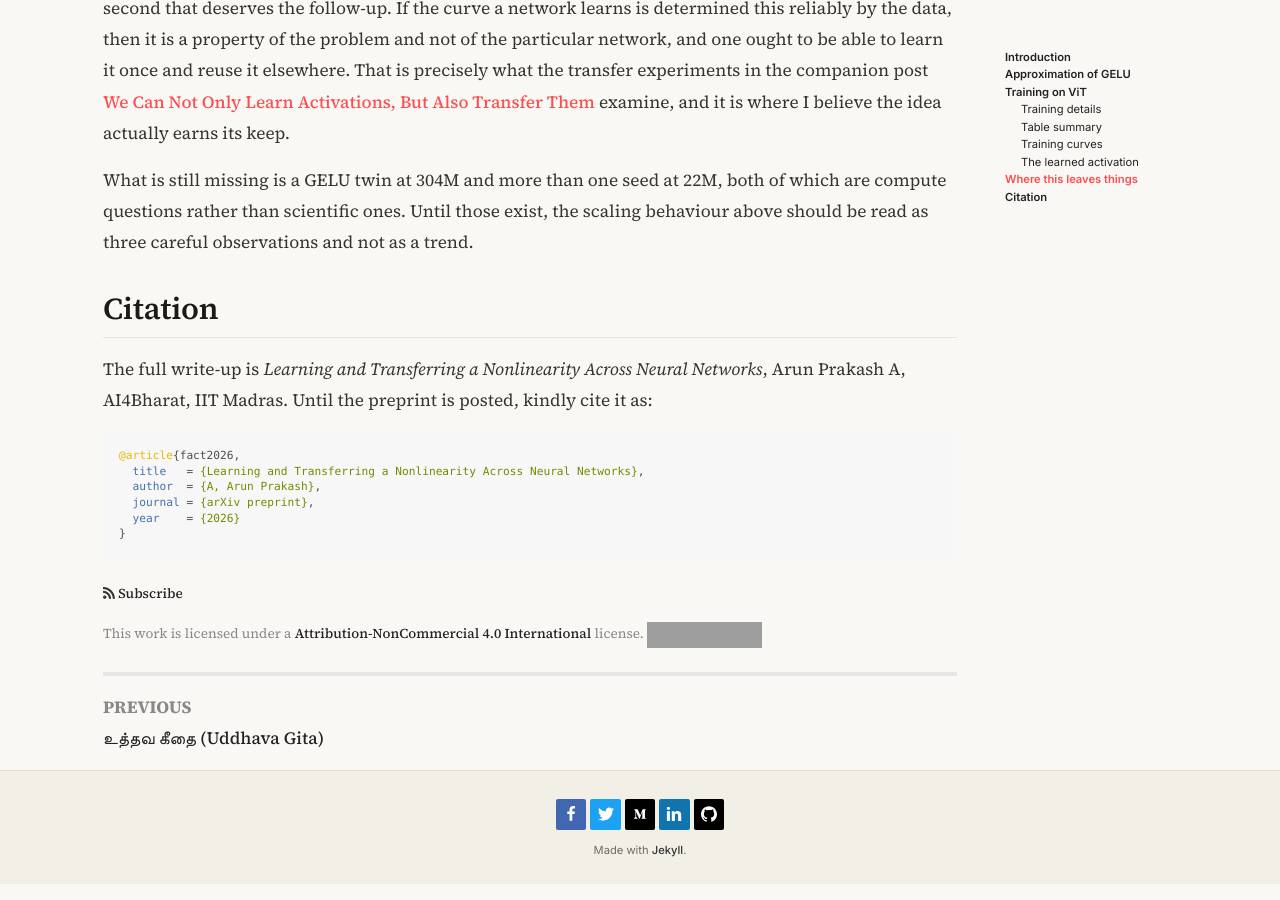
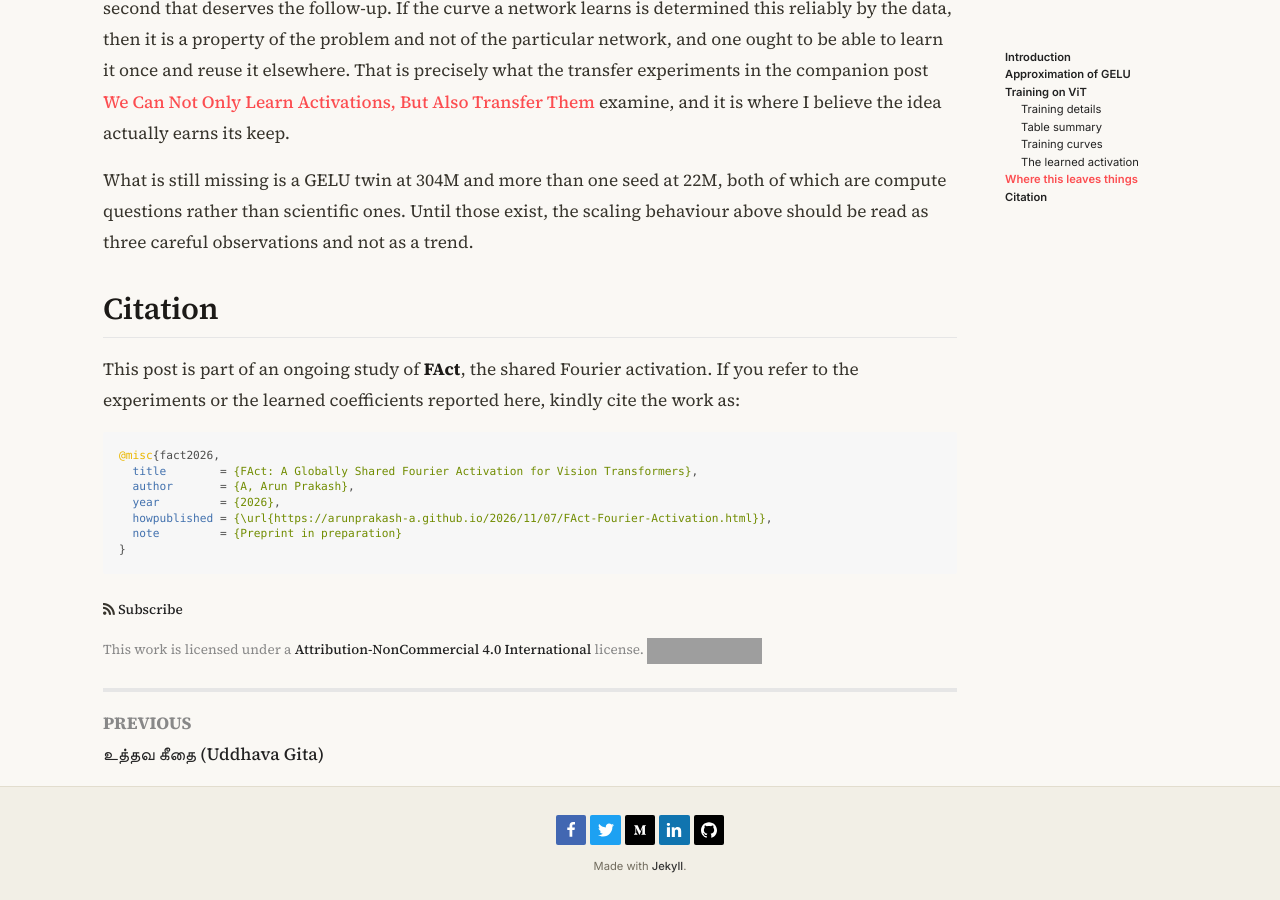
Before and after one commit to Arunprakash-A/Arunprakash-a.github.io, a Jekyll site: the page built from _posts/2026-11-07-FAct-Fourier-Activation.md, in a window 1280 px wide and 900 px high, scrolled down 10865 px. Built offline with Jekyll 4.4.1, drawn with Linux system fonts in a browser that asks for light colours; nearby versions of some CDN libraries; formulas are drawn with MathJax 3; grey boxes are pictures that could not be loaded.

Commit message:
Cite FAct itself in the FAct post
Co-Authored-By: Claude Opus 5 <noreply@anthropic.com>

````diff
--- a/_posts/2026-11-07-FAct-Fourier-Activation.md
+++ b/_posts/2026-11-07-FAct-Fourier-Activation.md
@@ -319,15 +319,16 @@ trend.
 
 ## Citation
 
-The full write-up is *Learning and Transferring a Nonlinearity Across Neural
-Networks*, Arun Prakash A, AI4Bharat, IIT Madras. Until the preprint is posted, kindly
-cite it as:
+This post is part of an ongoing study of **FAct**, the shared Fourier activation. If
+you refer to the experiments or the learned coefficients reported here, kindly cite the
+work as:
 
 ```bibtex
-@article{fact2026,
-  title   = {Learning and Transferring a Nonlinearity Across Neural Networks},
-  author  = {A, Arun Prakash},
-  journal = {arXiv preprint},
-  year    = {2026}
+@misc{fact2026,
+  title        = {FAct: A Globally Shared Fourier Activation for Vision Transformers},
+  author       = {A, Arun Prakash},
+  year         = {2026},
+  howpublished = {\url{https://arunprakash-a.github.io/2026/11/07/FAct-Fourier-Activation.html}},
+  note         = {Preprint in preparation}
 }
 ```
````
